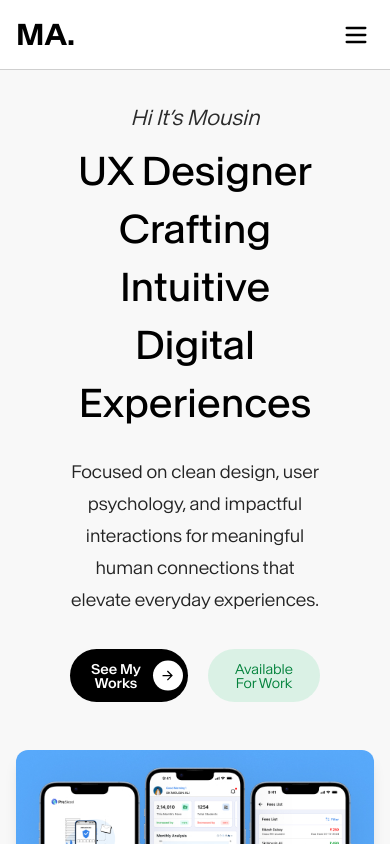
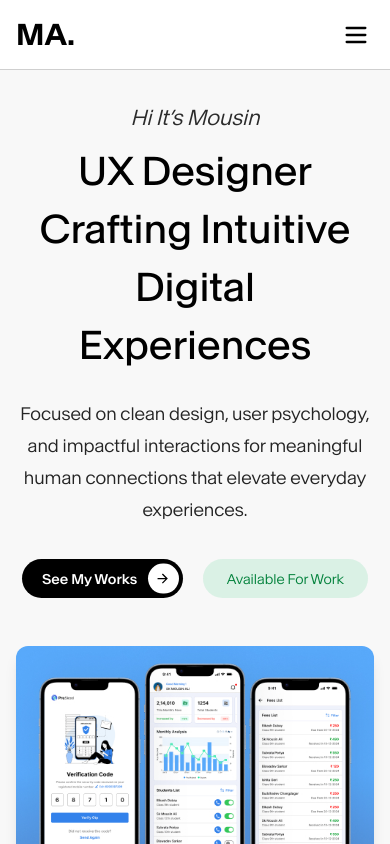
Before and after one commit to SK-MOUSIN-ALI/mousinali, a Next.js app: page / in a window 390 px wide. Shown: the top 844 px of the page. Built offline with nearby package versions, Linux system fonts and the light colour scheme.

Commit message:
Heading fix

```diff
--- a/src/app/globals.css
+++ b/src/app/globals.css
@@ -782,4 +782,7 @@ nav ul li .my-nav-link:hover {
   .fade-title-padd {
     padding-top: 6.5rem;
   }
+      .hero-text {
+        width: 100%;
+    }
 }
--- a/src/components/Enquiry.jsx
+++ b/src/components/Enquiry.jsx
@@ -261,6 +261,7 @@ export default function Enquiry() {
                                 style={{ border: 0 }}
                                 allowFullScreen
                                 loading="lazy"
+                                title="Location"
                                 referrerPolicy="no-referrer-when-downgrade"
                                 className="w-full rounded-lg shadow-md"
                             ></iframe>
```
